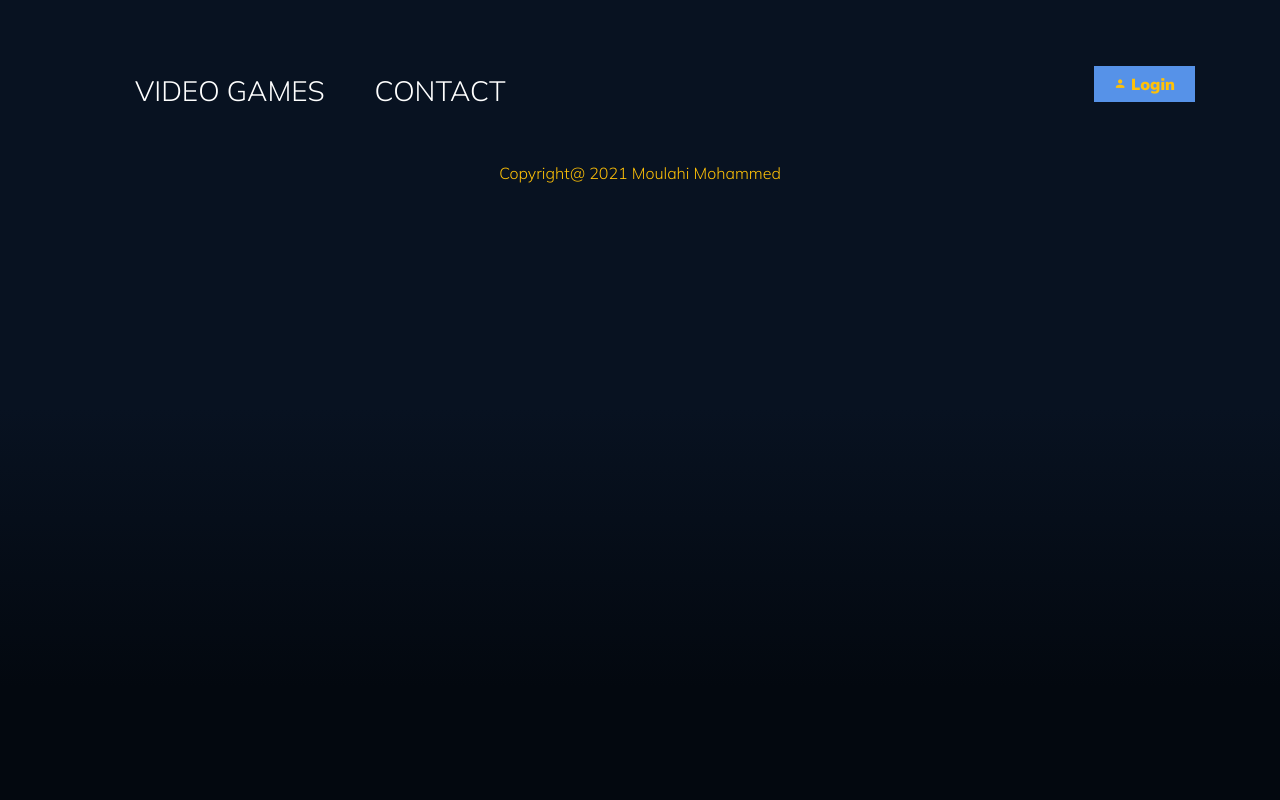
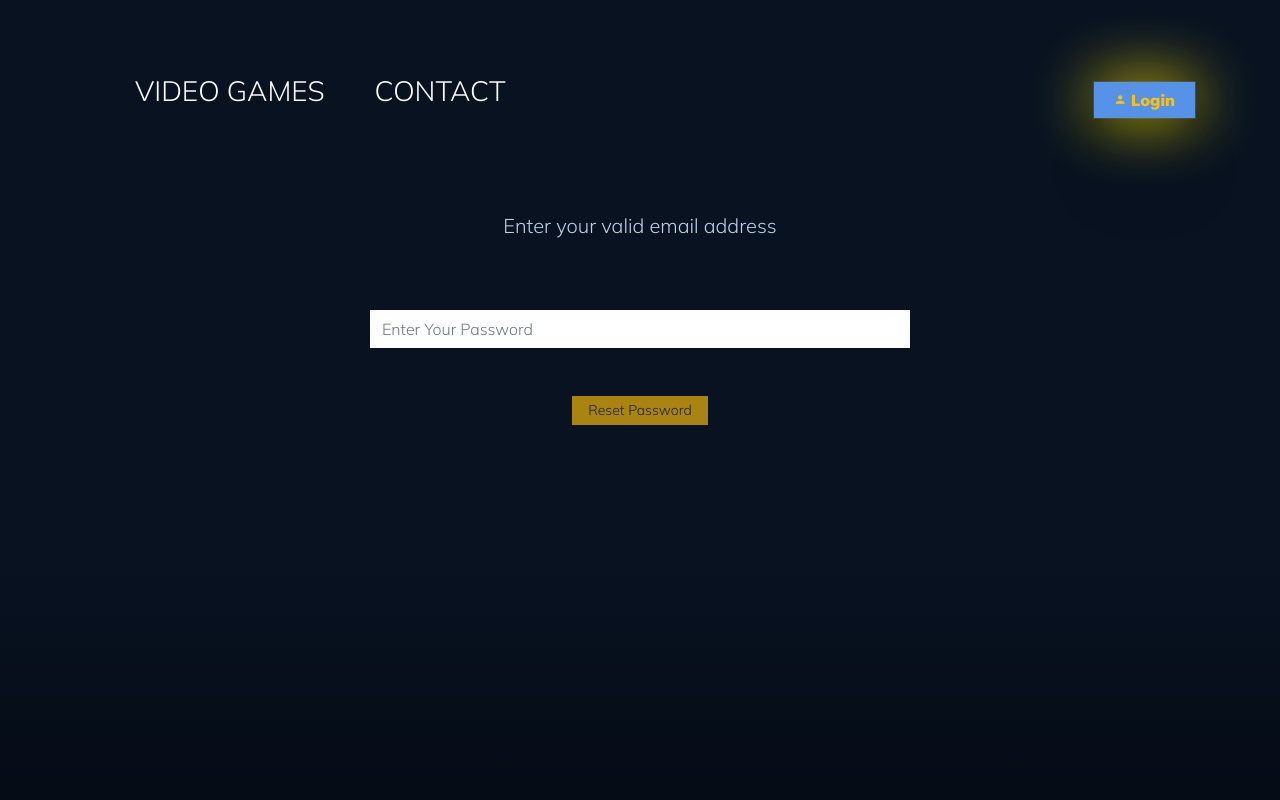
Before and after one commit to moulahi-mo/Vue-Games_Videos, a Vue app: page /reset in a window 1280 px wide. Shown: the top 800 px of the page. Built offline with nearby package versions, Linux system fonts and the light colour scheme.

Commit message:
adding reset page & logout button

```diff
--- a/src/components/auth/login.vue
+++ b/src/components/auth/login.vue
@@ -40,7 +40,9 @@
               <!-- ! email -->
               <div class="col-12 ">
                 <div class="form-group">
-                  <label for="">Email Address <span>*</span></label>
+                  <label for=""
+                    >Email Address <span v-if="HasToRegister">*</span></label
+                  >
                   <input
                     required
                     minlength="5"
@@ -58,7 +60,9 @@
               <!-- ! password -->
               <div class="col-12">
                 <div class="form-group">
-                  <label for="">Password <span>*</span></label>
+                  <label for=""
+                    >Password <span v-if="HasToRegister">*</span></label
+                  >
                   <input
                     pattern="(?=.*\d)(?=.*[a-z])(?=.*[A-Z])(?=.*[^a-zA-Z0-9])(?!.*\s).{8,}"
                     type="password"
@@ -88,7 +92,7 @@
                     v-model="user.confirmPassword"
                     class="form-control"
                     name="confirmPassword"
-                    placeholder="Confirm your Password please"
+                    placeholder="Confirm your Password "
                   />
                   <small class="form-text text-muted"></small>
                 </div>
@@ -134,6 +138,7 @@ export default {
   components: { Error, Loader },
   data() {
     return {
+      url: 'https://play-area.herokuapp.com/api/v1/auth/',
       user: {
         name: null,
         email: null,
@@ -150,21 +155,47 @@ export default {
   mounted() {
     this.$emit('restart', this.$refs.form);
     this.$refs.form.reset();
+    console.log(this.$store.state.isAuth);
   },
   methods: {
     onSubmit() {
       this.isLoading = true;
       this.$emit('isLoading');
       this.isError = null;
+      //* on Register submit
+      if (this.HasToRegister) {
+        axios
+          .post(this.url + 'signup', {
+            ...this.user,
+            confirmPassword: undefined,
+          })
+          .then((res) => {
+            res.error ? (this.isError = res.error) : '';
+            this.isLoading = false;
+            console.log(res);
+            this.$router.push({ name: 'Home' });
+            this.$store.state.isAuth = true;
+          })
+          .catch((err) => {
+            this.isLoading = false;
+            this.isError = err.message ? err.message : err.error;
 
+            console.log(err);
+          });
+      }
+      //* on Login submit
+      else if (!this.HasToRegister) {
         axios
-        .post('https://play-area.herokuapp.com/api/v1/auth/login', {
-          email: this.email,
-          password: this.password,
+          .post(this.url + 'login', {
+            email: this.user.email,
+            password: this.user.password,
           })
           .then((res) => {
             this.isLoading = false;
             console.log(res);
+            this.$router.push({ name: 'Home' });
+            this.$store.state.isAuth = true;
+            console.log(this.$store.state.isAuth);
           })
           .catch((err) => {
             this.isLoading = false;
@@ -172,11 +203,7 @@ export default {
 
             console.log(err);
           });
-      // if (res.error) {
-      //   this.isError = res.message;
-      // } else {
-      //   //   this.$router.push({ name: 'Home' });
-      // }
+      }
     },
     onConfirmPassword(event) {
       const cPassword = event.target.value.trim();
--- a/src/components/navbar.vue
+++ b/src/components/navbar.vue
@@ -1,11 +1,5 @@
 <template>
-  <ul class="nav d-flex justify-content-between">
-    <!-- <div class="d-flex">
-      <h3 class="display-3 text-scondary text-uppercase mb-5 ml-3">
-        video games
-      </h3>
-      <h3 class="display-3 text-scondary text-uppercase mb-5 ml-5">contact</h3>
-    </div> -->
+  <ul class="nav d-flex justify-content-between flex-column flex-md-row">
     <div class="d-flex flex-column flex-sm-row">
       <li class="mt-4">
         <router-link :to="{ name: 'Home' }"> <h3>video games</h3> </router-link>
@@ -14,8 +8,8 @@
         <router-link :to="{ name: 'Contact' }"> <h3>contact</h3> </router-link>
       </li>
     </div>
-
-    <router-link :to="{ name: 'Auth' }">
+    <!-- !  Login-->
+    <router-link v-if="!auth" :to="{ name: 'Auth' }" class="mt-3 ml-5">
       <button
         type="button"
         class="login btn d-block mt-3 text-warning font-weight-bold"
@@ -24,11 +18,44 @@
         Login
       </button>
     </router-link>
+    <!-- !  Logout-->
+    <div v-if="auth" class="mt-3 ml-5">
+      <button
+        @click="onLogout"
+        type="button"
+        class="login btn d-block mt-3 text-warning font-weight-bold"
+      >
+        <i class="material-icons small">logout</i>
+        Logout
+      </button>
+    </div>
   </ul>
 </template>
 
 <script>
-export default {};
+const axios = require('axios');
+export default {
+  methods: {
+    async onLogout() {
+      try {
+        await axios.post(
+          'https://play-area.herokuapp.com/api/v1/auth/logout',
+          {}
+        );
+        // ! need to register the token in local storage to send it in headers for loggin out
+        this.$store.state.isAuth = false;
+        this.$router.push('/');
+      } catch (error) {
+        console.log(error);
+      }
+    },
+  },
+  computed: {
+    auth() {
+      return this.$store.state.isAuth;
+    },
+  },
+};
 </script>
 
 <style lang="scss" scoped>
@@ -53,6 +80,11 @@ export default {};
   }
   .login {
     color: goldenrod;
+
+    box-shadow: 0 0 65px rgb(255, 230, 0), 0 0 0 1px hsla(0, 0%, 100%, 0.1),
+      0 2px 2px rgba(0, 0, 0, 0.0274351), 0 4px 4px rgba(0, 0, 0, 0.0400741),
+      0 10px 8px rgba(0, 0, 0, 0.0499982), 0 15px 15px rgba(0, 0, 0, 0.0596004),
+      0 30px 30px rgba(0, 0, 0, 0.0709366), 0 70px 65px rgba(0, 0, 0, 0.09);
   }
 }
 </style>
--- a/src/router/index.js
+++ b/src/router/index.js
@@ -1,6 +1,7 @@
 import { createRouter, createWebHistory } from 'vue-router';
 import Home from '../views/Home.vue';
 import Details from '../components/games/details.vue';
+import Reset from '../views/Reset.vue';
 const routes = [
   {
     path: '/',
@@ -26,6 +27,11 @@ const routes = [
     name: 'Auth',
     component: () => import(/* webpackChunkName: "auth" */ '../views/Auth.vue'),
   },
+  {
+    path: '/reset',
+    name: 'Reset',
+    component: Reset,
+  },
 ];
 
 const router = createRouter({
--- a/src/store/index.js
+++ b/src/store/index.js
@@ -1,7 +1,9 @@
 import { createStore } from 'vuex';
 
 export default createStore({
-  state: {},
+  state: {
+    isAuth: false,
+  },
   mutations: {},
   actions: {},
   modules: {},
--- a/src/views/Auth.vue
+++ b/src/views/Auth.vue
@@ -6,7 +6,7 @@
       v-if="reset"
       :HasToRegister="HasToRegister"
     />
-    <div v-if="!isLoading" class="col-12 ml-auto">
+    <div v-if="!isLoading" class="col-12 ml-auto d-flex flex-column">
       <h6 class="text-muted text-center">
         {{
           !HasToRegister
@@ -16,10 +16,20 @@
 
         <span
           @click.self="onRegister()"
-          class="register text-warning mr-3 d-inline-block"
+          class=" text-warning mr-3 d-inline-block"
         >
           {{ !HasToRegister ? ' Regiter Now' : ' login Now' }}
         </span>
+      </h6>
+
+      <h6 class="text-muted text-center mt-3">
+        You forgot your password ?
+        <router-link
+          :to="{ name: 'Reset' }"
+          class="text-danger mr-3 d-inline-block"
+        >
+          Reset Password Now
+        </router-link>
       </h6>
     </div>
   </section>
@@ -49,7 +59,7 @@ export default {
 <style lang="scss" scoped>
 .auth {
   min-height: 100vh;
-  .register {
+  span {
     cursor: pointer;
   }
 }
--- /dev/null
+++ b/src/views/Reset.vue
@@ -0,0 +1,71 @@
+<template>
+  <section class="reset row mt-5 d-flex flex-column ">
+    <h3 class="text-center lead mt-5 pb-5">Enter your valid email address</h3>
+
+    <!-- ! error-->
+    <Error v-if="isError" :message="isError" class="my-5" />
+
+    <form ref="form" @submit.prevent="onSubmit()" class="d-flex flex-column">
+      <div class="col-6 mx-auto my-3">
+        <div class="form-group">
+          <input
+            required
+            minlength="5"
+            maxlength="50"
+            pattern="[a-zA-Z0-9.!#$%&'*+/=?^_`{|}~-]+@[a-zA-Z0-9-]+(?:\.[a-zA-Z0-9-]+)"
+            v-model.trim="email"
+            type="email"
+            class="form-control"
+            name="email"
+            placeholder="Enter Your Password"
+          />
+          <small class="form-text text-muted"></small>
+        </div>
+      </div>
+      <button
+        :disabled="!email"
+        type="submit"
+        class="btn btn-warning btn-sm mx-auto mt-3 d-block px-3"
+      >
+        Reset Password
+      </button>
+    </form>
+  </section>
+</template>
+
+<script>
+const axios = require('axios');
+import Error from '../components/shared/error';
+export default {
+  data() {
+    return {
+      email: null,
+      isError: null,
+    };
+  },
+  methods: {
+    onSubmit() {
+      axios
+        .post('https://play-area.herokuapp.com/api/v1/auth/reset', {
+          email: this.email,
+        })
+        .then((res) => {
+          console.log(res);
+          this.$router.push('/');
+        })
+        .catch((err) => {
+          console.log(err);
+          this.isError = err;
+        });
+
+      console.log(this.email);
+    },
+  },
+};
+</script>
+
+<style lang="scss" scoped>
+.reset {
+  min-height: 100vh;
+}
+</style>
```
Lines whose indentation alone changed are shown as unchanged.
